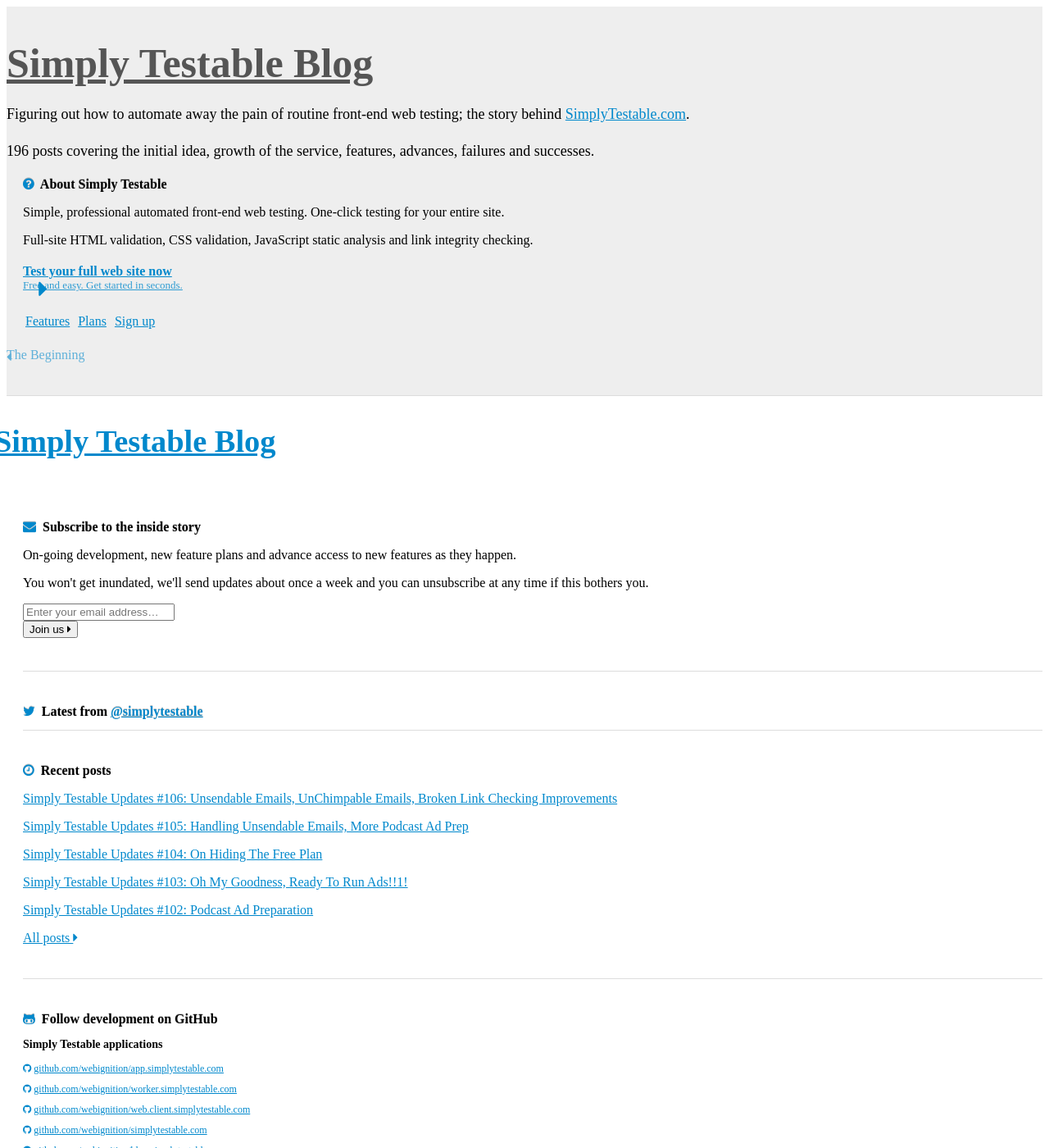
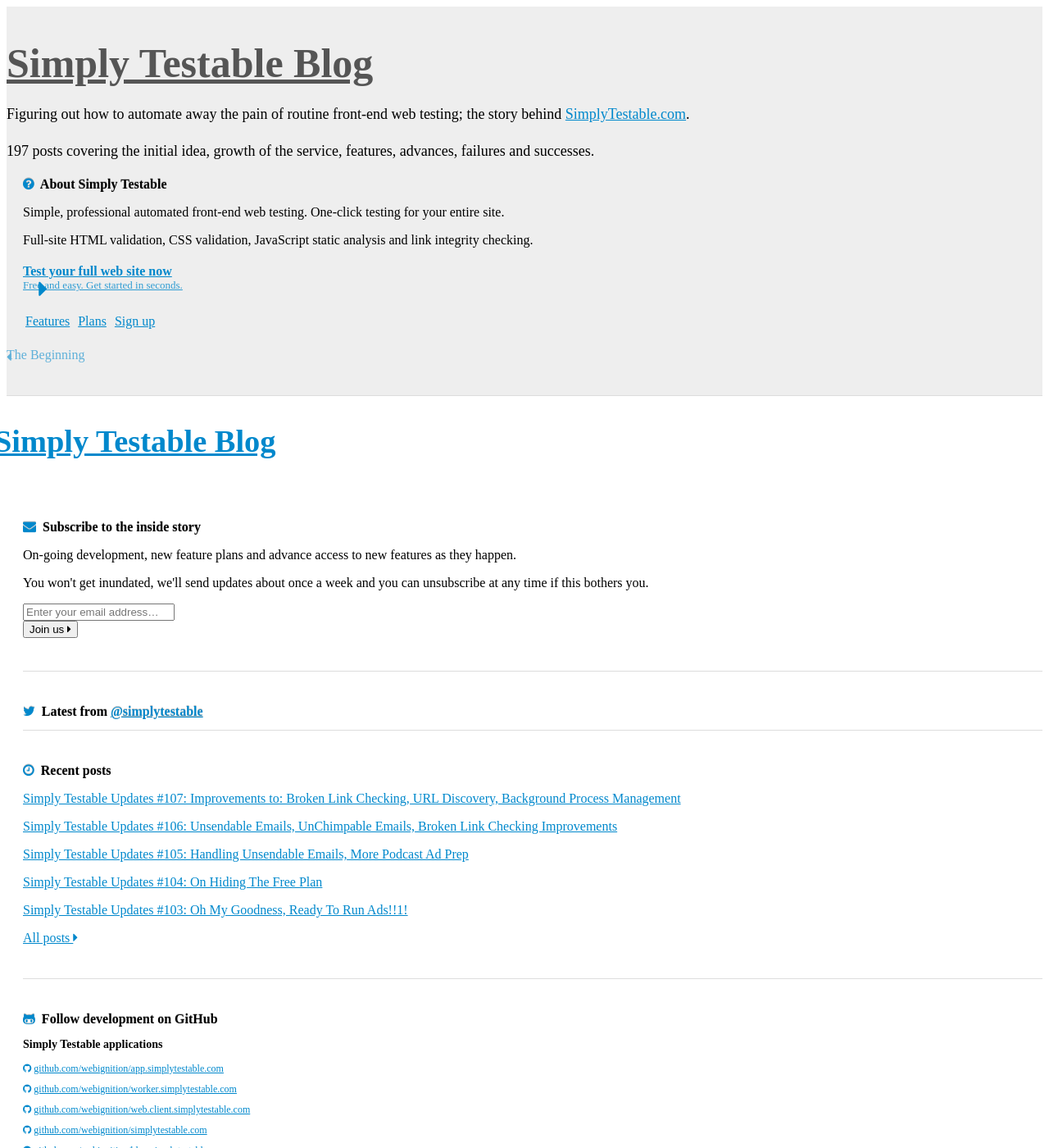
Before and after one commit to webignition/blog.simplytestable.com, a Jekyll site: the page built from index.html, in a window 1280 px wide and 1400 px high. Shown: the whole window at 82% size. Built offline with Jekyll 4.4.1, drawn with Linux system fonts in a browser that asks for light colours; nearby versions of some CDN libraries; comment, search, counter and statistics services are not loaded; a style sheet for code colours, icons or effects is not loaded.

```diff
--- /dev/null
+++ b/_posts/2014/2014-09-17-simply-testable-updates-107.html
@@ -0,0 +1,16 @@
+---
+layout: newsletter
+title: "Simply Testable Updates #107: Improvements to: Broken Link Checking, URL Discovery, Background Process Management"
+author:
+    name: Jon Cram
+    url: http://webignition.net
+continue_reading: false
+newsletter:
+    issue_number: 107th
+    url: http://us5.campaign-archive2.com/?u=ac75e33d993d2b502e333ddd0&amp;id=b896935ac5
+    highlights:
+      - <a href="http://us5.campaign-archive2.com/?u=ac75e33d993d2b502e333ddd0&amp;id=b896935ac5#broken-link-checking">Broken link checking improvements</a>
+      - <a href="http://us5.campaign-archive2.com/?u=ac75e33d993d2b502e333ddd0&amp;id=b896935ac5#url-discovery">URL discovery improvements</a>
+      - <a href="http://us5.campaign-archive2.com/?u=ac75e33d993d2b502e333ddd0&amp;id=b896935ac5#background-process-management">Background process management improvements</a>
+    closing_sentence: Expect the next newsletter in a week from now on 24 September 2014
+---
--- a/archive/index.html
+++ b/archive/index.html
@@ -6,6 +6,28 @@ is_archive: true
 <ol class="archive">
 
 
+    <li value="197">
+        <h2><a href="/simply-testable-updates-107/">Simply Testable Updates #107: Improvements to: Broken Link Checking, URL Discovery, Background Process Management </a></h2>
+        <p class="post-date">September 17, 2014</p>
+
+
+
+
+
+
+
+
+
+    <p>
+        Our <a href="http://us5.campaign-archive2.com/?u=ac75e33d993d2b502e333ddd0&amp;id=b896935ac5">107th updates newsletter</a> went out today.
+    </p>
+
+
+
+
+    </li>
+
+
     <li value="196">
         <h2><a href="/simply-testable-updates-106/">Simply Testable Updates #106: Unsendable Emails, UnChimpable Emails, Broken Link Checking Improvements  </a></h2>
         <p class="post-date">September 10, 2014</p>
```
